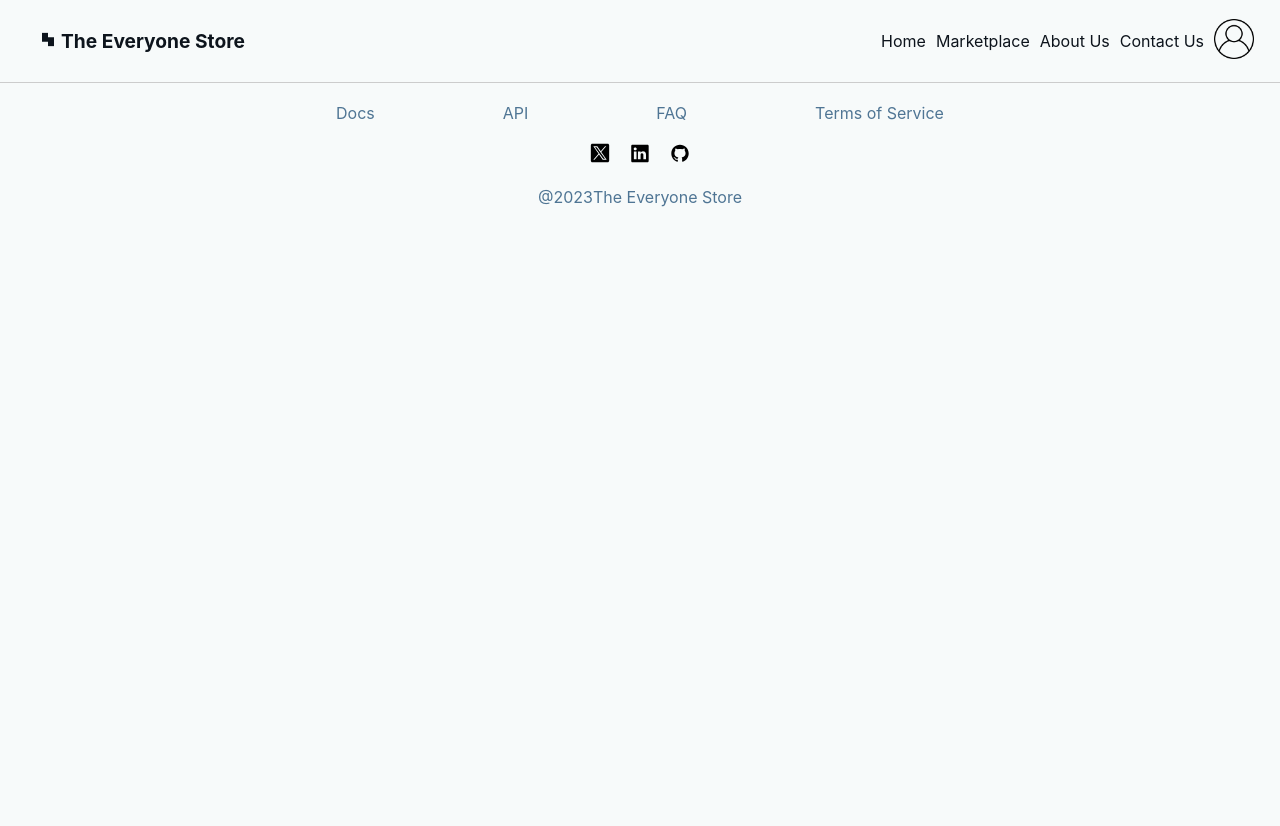
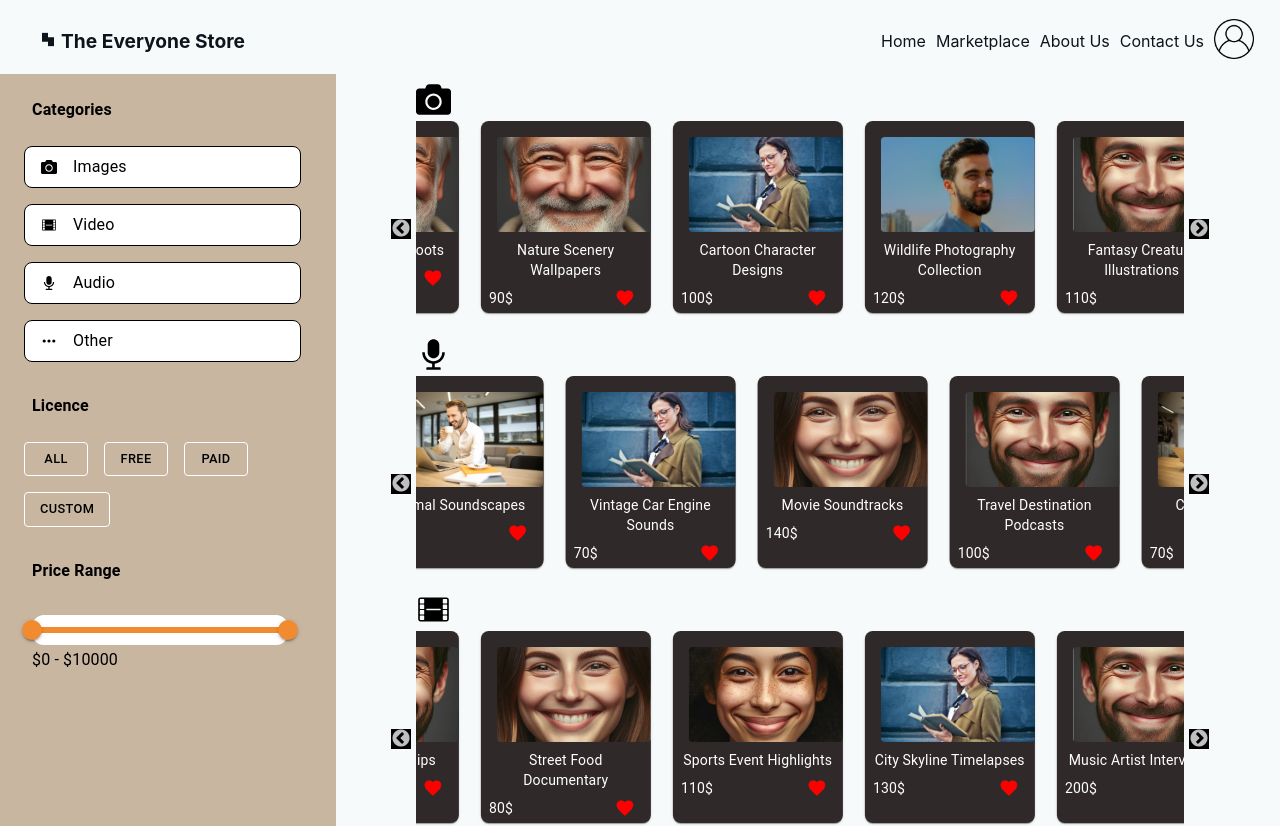
Before and after one commit to simonnilsson90/EksjoSot_Frontend, a React (Create React App) app in the folder client/: page /cards in a window 1280 px wide. Shown: the top 826 px of the page. Before the commit the page ends 800 px from the top, so only its background shows below. Built offline with nearby package versions, Linux system fonts and the light colour scheme.

Commit message:
create cards-layout

```diff
--- a/client/src/App.js
+++ b/client/src/App.js
@@ -10,6 +10,7 @@ import ConsentForm from "./components/feature/consent/ConsentForm";
 import CardsComponent from "./components/feature/dataSetsCards/cards/CardsComponent";
 import Carousel from "./components/feature/dataSetsCards/carousel/Carousel";
 import Sidebar from './components/feature/dataSetsCards/sidebar/Sidebar'
+import CardsLayoutWithSidebar from "./components/feature/dataSetsCards/CardsLayoutWithSidebar";
 
 
 
@@ -26,6 +27,7 @@ function App() {
           <Route path="carousel" element={<Carousel />} />
 
           <Route path="sidebar" element={<Sidebar />} />
+          <Route path="cards" element={<CardsLayoutWithSidebar />} />
 
       </Routes>
       <Footer />
--- /dev/null
+++ b/client/src/components/feature/dataSetsCards/CardsLayoutWithSidebar.js
@@ -0,0 +1,20 @@
+import React from 'react'
+import Sidebar from './sidebar/Sidebar'
+import Carousel from './carousel/Carousel'
+
+function CardsLayoutWithSidebar({ chidren }) {
+  return (
+    <div style={{ display: 'flex', flexDirection: 'row', width: '100%' }}>
+        <div style={{ flex: 1, minWidth: '25%' }}>
+            <Sidebar />
+        </div>
+        <div style={{ flex: 2 ,minWidth: '75%' }}>
+            <Carousel />
+        </div>
+
+
+    </div>
+  )
+}
+
+export default CardsLayoutWithSidebar
--- a/client/src/components/feature/dataSetsCards/cards/CardsComponent.js
+++ b/client/src/components/feature/dataSetsCards/cards/CardsComponent.js
@@ -11,35 +11,45 @@ import { Typography, Grid, Box } from '@mui/material';
 function CardsComponent({ item}) {
 
   return (
-    <Box  mx="auto" mt={4}>
-
-        <div>
-          <Card sx={{ width: 209 }}>
+  <Card sx={{
+  width: '80%',
+  backgroundColor: '#2F2A29',
+  mb: 3,
+  alignItems: 'center',
+  p: 1,
+  height: '11em',
+  borderRadius: 2
+}}
+  >
             <CardMedia
               component="img"
               height={94.59}
               image={item.image}
               alt="people"
+              sx={{p: 1, borderRadius: 3, objectFit: 'cover',
+              display: 'block',
+              margin: 'auto',
+              width: '100%',
+              maxHeight: '100%',}}
+
             />
-            <Typography variant="body2" color="text.secondary" align='center'>
+            <Typography variant="body2" color="#fff" align='center'>
               {item.description}
             </Typography>
             <Grid container justifyContent="space-between" alignItems="center">
               <Grid item>
-                <Typography variant="body2" color="text.secondary">
+                <Typography variant="body2" color="#fff">
                   {item.price}
                 </Typography>
               </Grid>
               <Grid item>
                 <IconButton aria-label="add to favorites">
-                  <FavoriteIcon />
+                  <FavoriteIcon style={{ color: 'red', fontSize: 20 }}/>
                 </IconButton>
               </Grid>
             </Grid>
           </Card>
-        </div>
 
-    </Box>
   );
 }
 
--- a/client/src/components/feature/dataSetsCards/carousel/Carousel.js
+++ b/client/src/components/feature/dataSetsCards/carousel/Carousel.js
@@ -10,32 +10,35 @@ import { FaCamera } from "react-icons/fa";
 import { IoIosFilm } from "react-icons/io";
 import { AiFillAudio } from "react-icons/ai";
 import { HiDotsHorizontal } from "react-icons/hi";
-import { IoIosArrowForward } from "react-icons/io";
-import { IoIosArrowBack } from "react-icons/io";
+
 
 
 export default function SimpleSlider() {
-  function CustomNextArrow(props) {
+
+  function SampleNextArrow(props) {
     const { className, style, onClick } = props;
     return (
       <div
-        className={`${className} custom-arrow`}
-        style={{ ...style, fontSize: '20px' }}
+        className={className}
+        style={{ ...style, display: "block", background: "#000",  }}
         onClick={onClick}
-      ><IoIosArrowForward /></div>
+      />
     );
   }
 
-  function CustomPrevArrow(props) {
+
+  function SamplePrevArrow(props) {
     const { className, style, onClick } = props;
     return (
       <div
-        className={`${className} custom-arrow`}
-        style={{ ...style, fontSize: '20px' }}
+        className={className}
+        style={{ ...style, display: "block", background: "#000",}}
         onClick={onClick}
-      ><IoIosArrowBack /></div>
+      />
     );
   }
+
+
 
   const theme = useTheme();
 
@@ -45,12 +48,11 @@ export default function SimpleSlider() {
     speed: 3000,
     slidesToShow: 4,
     slidesToScroll: 3,
-    autoplay: false,
+    autoplay: true,
     autoplaySpeed: 5000,
-    cssEase: "ease-out",
-    arrows: true,
-    nextArrow: <CustomNextArrow />,
-    prevArrow: <CustomPrevArrow />,
+    nextArrow: <SampleNextArrow />,
+    prevArrow: <SamplePrevArrow />,
+
     responsive: [
       {
         breakpoint: theme.breakpoints.values.xl,
@@ -82,8 +84,8 @@ export default function SimpleSlider() {
 
       {/*  Image Slider */}
       <div className="slider-container">
-      <FaCamera />
-        <Slider {...settings}>
+      <FaCamera size={35}/>
+        <Slider {...settings} >
           {imageData.map(item => (
             <CardsComponent key={item.id} item={item} />
           ))}
@@ -92,7 +94,7 @@ export default function SimpleSlider() {
 
       {/* Audio Slider */}
       <div className="slider-container">
-       <AiFillAudio />
+       <AiFillAudio size={35}/>
          <Slider {...settings}>
           {audioData.map(item => (
             <CardsComponent key={item.id} item={item} />
@@ -103,7 +105,7 @@ export default function SimpleSlider() {
       {/* Video Slider */}
       <div className="slider-container">
 
-      <IoIosFilm />
+      <IoIosFilm size={35}/>
 
         <Slider {...settings}>
           {videoData.map(item => (
@@ -114,7 +116,7 @@ export default function SimpleSlider() {
 
       {/* Other Slider */}
       <div className="slider-container">
-      <HiDotsHorizontal />
+      <HiDotsHorizontal size={35}/>
         <Slider {...settings}>
           {otherData.map(item => (
             <CardsComponent key={item.id} item={item} />
--- a/client/src/components/feature/dataSetsCards/carousel/carousel.css
+++ b/client/src/components/feature/dataSetsCards/carousel/carousel.css
@@ -1,24 +1,31 @@
 .custom-arrow {
     position: absolute;
-    top: 50%; /* Adjust as necessary to align vertically */
+    top: 40%; /* Adjust as necessary to align vertically */
     transform: translateY(-50%); /* Centers the arrow vertically */
     z-index: 25; color: #000;
+
    }
 
   /* Specific adjustments for left and right arrows */
   .slick-prev.custom-arrow {
-    left: -50px; /* Adjust as necessary */
+  left: -35px /* Adjust as necessary */
 
   }
 
+  .slick-prev, .slick-next {
+    color: 'red';
+}
+
+
   .slick-next.custom-arrow {
-    right: -50px; /* Adjust as necessary */
+    right: -15px; /* Adjust as necessary */
   }
   .slider-container {
     position: relative;
     padding: 0 40px;
-    max-width: 90%; /* Adjust this value as needed */
+    max-width: 80%; /* Adjust this value as needed */
   margin: auto;
+  margin-left: 10;
   }
 
   .custom-arrow:hover, .custom-arrow:focus {
--- a/client/src/components/feature/dataSetsCards/sidebar/Sidebar.js
+++ b/client/src/components/feature/dataSetsCards/sidebar/Sidebar.js
@@ -11,7 +11,15 @@ import CategoriesComponent from './sidebarComponents/CategoriesComponent';
 export default function Sidebar() {
   return (
     // <div style={{ width: '20%' }}>
-    <Box sx={{ flexGrow: 1, width: '25%' }}>
+    <Box sx={{
+      flexGrow: 1,
+      width: '100%',
+      height: '100vh',
+      p:0,
+      bottom:0,
+      pl: 2,
+      backgroundColor: '#c8b6a1'
+      }}>
 <Grid container spacing={1} sx={{ maxHeight: '100vh', overflow: 'hidden' }}>
 <Grid item xs={12}>
 
--- a/client/src/components/feature/dataSetsCards/sidebar/sidebarComponents/CategoriesComponent.js
+++ b/client/src/components/feature/dataSetsCards/sidebar/sidebarComponents/CategoriesComponent.js
@@ -10,15 +10,13 @@ function Item(props) {
   return (
     <Box
       sx={{
-        width: '80%',
-        p: 1,
-        m: 1,
+
         bgcolor: (theme) => (theme.palette.mode === 'dark' ? '#101010' : 'grey.100'),
         color: (theme) => (theme.palette.mode === 'dark' ? 'grey.300' : 'grey.800'),
         border: '1px solid',
         borderColor: (theme) =>
           theme.palette.mode === 'dark' ? 'grey.800' : 'grey.300',
-        borderRadius: 2,
+        borderRadius: 3,
         fontSize: '0.875rem',
         fontWeight: '700',
         ...sx,
@@ -42,39 +40,44 @@ Item.propTypes = {
 };
 
 
-const typeIcons = [FaCamera , AiFillAudio , IoIosFilm , HiDotsHorizontal ]
+const typeIcons = [{icon: FaCamera, type: 'Images'} ,{icon: IoIosFilm, type: 'Video'} , {icon: AiFillAudio, type: 'Audio'},  {icon: HiDotsHorizontal, type: 'Other'} ]
 
 export default function CategoriesComponent() {
   return (
-    <div style={{ minWidth: '100%' }}>
-
-      <Box
+  <Box
         sx={{
           display: 'flex',
-          alignItems: 'flex-start',
           flexDirection: 'column',
-          p: 2,
-          m: 1,
-          bgcolor: 'background.paper',
+          backgroundColor: 'transparent',
           borderRadius: 1,
+          width: '90%'
         }}
       >
-        <Typography level="h1" >Categories</Typography>
-        <Grid container spacing={{ xs: 2, md: 3 }} columns={{ xs: 4, sm: 8, md: 12 }}>
+        <Box sx={{p: 2}}>
+          <Typography level="h1" fontWeight={700}>Categories</Typography>
+        </Box>
+
           {typeIcons.map((Icon, i) => (
-            <Grid item xs={12} key={i}>
-              <Item>
-                <Typography></Typography>
-                <Icon />
-              </Item>
+            <Box key={i} sx={{ display: 'flex', alignItems: 'center', width: '90%',  backgroundColor: '#fff', borderColor: 'black',
+            p: 1,
+            m: 1,
+            borderWidth: 1,
+            borderStyle: 'solid',
+            borderRadius: 2}}>
+              <Box sx={{display: 'flex', mr: 2, ml: 1}}>
+                <Icon.icon />
+              </Box>
 
-            </Grid>
-          ))}
-        </Grid>
+                <Box>
+                   <Typography>{Icon.type}</Typography>
+                </Box>
+
+              </Box>
+            ))}
+
 
 
        </Box>
 
-    </div>
   );
 }
--- a/client/src/components/feature/dataSetsCards/sidebar/sidebarComponents/LicenceComponent.js
+++ b/client/src/components/feature/dataSetsCards/sidebar/sidebarComponents/LicenceComponent.js
@@ -1,4 +1,4 @@
-import {Box, Typography, Button} from '@mui/material';
+import {Box, Typography, Button, Paper} from '@mui/material';
 import ButtonGroup from '@mui/material/ButtonGroup';
 
 
@@ -10,27 +10,30 @@ export default function CategoriesComponent() {
 
      <Box
         sx={{
-          alignItems: 'flex-start',
-          bgcolor: 'background.paper',
+          alignItems: 'center',
           borderRadius: 1,
-          p: 1,
-
+          backgroundColor: 'transparent',
+          width: '90%'
         }}
       >
-        <Typography level="h1" >Licence</Typography>
+        <Box sx={{p: 2}}>
+          <Typography level="h1" fontWeight={700} >Licence</Typography>
+        </Box>
 
-          {typeDescription.map((Label, i) => (
+         {typeDescription.map((Label, i) => (
+        <Button
+      key={i}
+      variant="outlined"
+      sx={{
+        bgcolor: '#c8b6a1', // Use the theme's primary main color
+        color: '#000', // Text color
+        borderColor: 'white',
+        borderWidth: 1,
+        borderStyle: 'solid',
+        m: 1,
 
-              <ButtonGroup size="small" aria-label="Small button group">
-              <Button
-      variant="text"
-      key={i}
-      sx={{
-        bgcolor: 'primary.main', // Use the theme's primary main color
-        color: 'white', // Text color
-        m: 1,
         flexWrap: 'wrap',
-        fontSize: '1rem', // Text size
+        fontSize: '.8rem', // Text size
         '&:hover': {
           bgcolor: 'primary.dark', // Change background color on hover
         },
@@ -39,9 +42,7 @@ export default function CategoriesComponent() {
     >
                     {Label}
                 </Button>
-              </ButtonGroup>
 
-
-          ))}
+   ))}
        </Box>
        ) }
--- a/client/src/components/feature/dataSetsCards/sidebar/sidebarComponents/PriceRangeComponent.js
+++ b/client/src/components/feature/dataSetsCards/sidebar/sidebarComponents/PriceRangeComponent.js
@@ -9,14 +9,7 @@ function Item(props) {
   return (
     <Box
       sx={{
-        width: '18%',
-        p: 1,
-        m: 1,
-        bgcolor: (theme) => (theme.palette.mode === 'dark' ? '#101010' : 'grey.100'),
-        color: (theme) => (theme.palette.mode === 'dark' ? 'grey.300' : 'grey.800'),
-        border: '1px solid',
-        borderColor: (theme) =>
-          theme.palette.mode === 'dark' ? 'grey.800' : 'grey.300',
+        width: '100%',
         borderRadius: 2,
         fontSize: '0.875rem',
         fontWeight: '700',
@@ -54,24 +47,21 @@ function valuetext(value) {
   };
 
   return (
-
-
      <Box
         sx={{
           display: 'flex',
-          alignItems: 'flex-start',
          flexDirection: 'column',
-          p: 2,
-          m: 1,
-          width: '100vw',
-          height: '100vh',
-          bgcolor: 'background.paper',
+          backgroundColor: 'transparent',
           borderRadius: 1,
+          bottom: 0
         }}
       >
-        <Typography level="h1" >Price Range</Typography>
+        <Box sx={{p:2}} >
+           <Typography level="h1" fontWeight={700}>Price Range</Typography>
+        </Box>
 
-              <Item>
+
+              <Item sx={{p: 2}}>
               <Slider
          getAriaLabel={() => 'Temperature range'}
        max={10000}
@@ -79,8 +69,23 @@ function valuetext(value) {
         onChange={handleChange}
         valueLabelDisplay="auto"
         getAriaValueText={valuetext}
+        sx={{color: '#f28b30', backgroundColor: '#fff', width: '80%','& .MuiSlider-track': {
+          bgcolor: '#f28b30', // Changes track background color
+        },
+        '& .MuiSlider-rail': {
+          color: 'transparent',
+          bgcolor: 'transparent', // Optional: Changes the rail (the part not filled by the track) background color
+        },
+        '& .MuiSlider-thumb': {
+          bgcolor: '#f28b30', // Optional: Changes the thumb color
+        },
+        '& .MuiSlider-root.MuiSlider': {
+          color: 'transparent',
+          bgcolor: '#f28b30',
+        }
+       }}
       />
-       <Typography>
+       <Typography >
                 ${value[0]} - ${value[1]}
        </Typography>
               </Item>
```
Also changed, not shown: client/src/components/feature/dataSetsCards/LayoutWithSidebar.js (deleted). Lines whose indentation alone changed are shown as unchanged.
